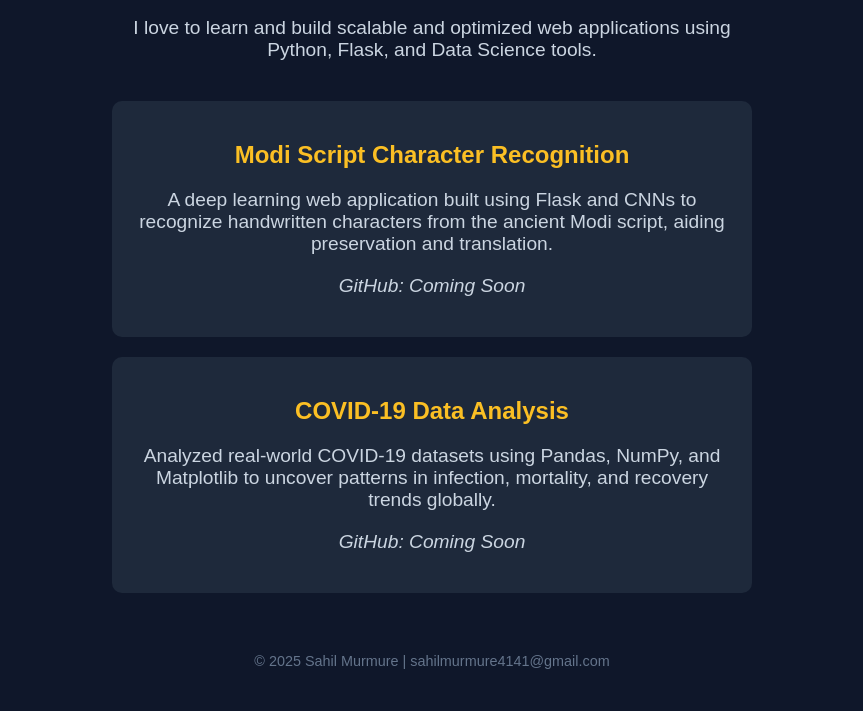
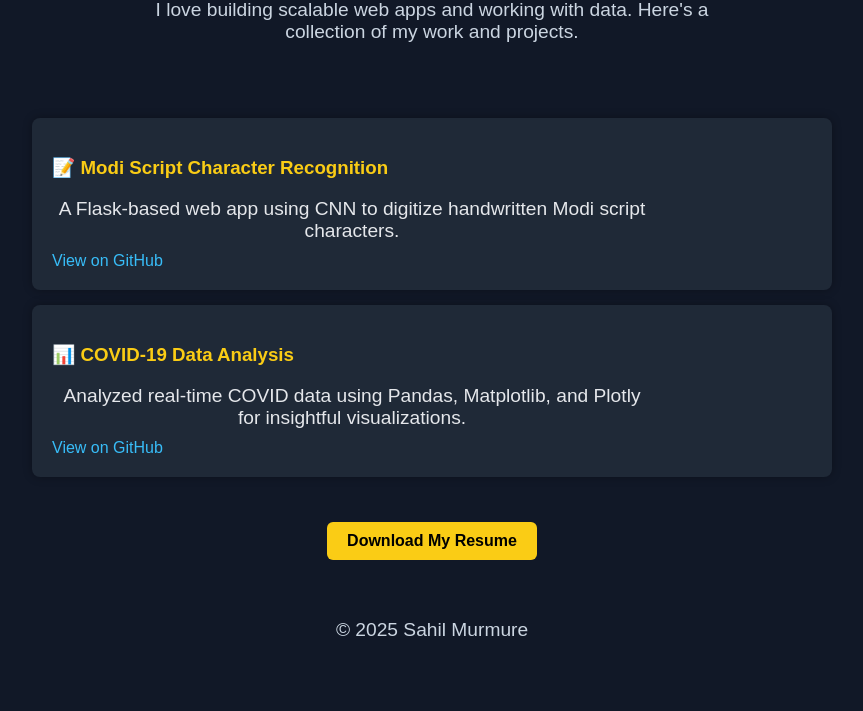
Before and after one commit to sahil6ooo/portfolio, a plain HTML site: page index.html in a window 1280 px wide. Shown: the part 142-853 px from the top of the page, without its empty margins (208-1071 px from the left). Before the commit the page ends 831 px from the top, so only its background shows below. Drawn offline with Linux system fonts and the light colour scheme.

Commit message:
Added resume download link

```diff
--- a/index.html
+++ b/index.html
@@ -3,81 +3,106 @@
 <head>
   <meta charset="UTF-8" />
   <meta name="viewport" content="width=device-width, initial-scale=1.0"/>
-  <title>Sahil Murmure - Portfolio</title>
+  <title>Sahil Murmure | Portfolio</title>
   <style>
     body {
+      margin: 0;
       font-family: Arial, sans-serif;
-      background-color: #0f172a;
+      background-color: #111827;
       color: white;
-      margin: 0;
-      padding: 0;
-    }
-    .container {
-      text-align: center;
+      display: flex;
+      flex-direction: column;
+      align-items: center;
       padding: 40px 20px;
     }
+
     h1 {
-      font-size: 3rem;
+      font-size: 2.5rem;
       color: #facc15;
+      margin-bottom: 10px;
     }
+
     p {
       font-size: 1.2rem;
       color: #cbd5e1;
+      margin-bottom: 30px;
+      text-align: center;
       max-width: 600px;
-      margin: 20px auto;
     }
+
     .projects {
-      margin-top: 40px;
-      display: flex;
-      flex-direction: column;
-      gap: 20px;
-      align-items: center;
+      margin-top: 30px;
+      width: 100%;
+      max-width: 800px;
     }
+
     .project {
-      background-color: #1e293b;
+      background-color: #1f2937;
       padding: 20px;
-      border-radius: 10px;
-      max-width: 600px;
-      width: 90%;
+      margin: 15px 0;
+      border-radius: 8px;
+      box-shadow: 0 0 10px rgba(0,0,0,0.3);
     }
-    .project h2 {
-      color: #fbbf24;
+
+    .project h3 {
+      color: #facc15;
+      margin-bottom: 10px;
     }
+
+    .project p {
+      color: #e5e7eb;
+      margin-bottom: 10px;
+    }
+
     .project a {
       color: #38bdf8;
       text-decoration: none;
     }
-    .footer {
-      text-align: center;
-      padding: 20px;
+
+    .resume-button {
+      display: inline-block;
+      margin-top: 30px;
+      padding: 10px 20px;
+      background-color: #facc15;
+      color: black;
+      font-weight: bold;
+      border-radius: 6px;
+      text-decoration: none;
+    }
+
+    .resume-button:hover {
+      background-color: #eab308;
+    }
+
+    footer {
+      margin-top: 40px;
       font-size: 0.9rem;
-      background-color: #0f172a;
-      color: #64748b;
+      color: #94a3b8;
     }
   </style>
 </head>
 <body>
-  <div class="container">
-    <h1>Sahil Murmure</h1>
-    <p>I love to learn and build scalable and optimized web applications using Python, Flask, and Data Science tools.</p>
+  <h1>Hi, I'm Sahil Murmure</h1>
+  <p>I love building scalable web apps and working with data. Here's a collection of my work and projects.</p>
 
-    <div class="projects">
-      <div class="project">
-        <h2>Modi Script Character Recognition</h2>
-        <p>A deep learning web application built using Flask and CNNs to recognize handwritten characters from the ancient Modi script, aiding preservation and translation.</p>
-        <p><em>GitHub: Coming Soon</em></p>
-      </div>
+  <div class="projects">
+    <div class="project">
+      <h3>📝 Modi Script Character Recognition</h3>
+      <p>A Flask-based web app using CNN to digitize handwritten Modi script characters.</p>
+      <a href="https://github.com/sahil6ooo/modi-script-recognition" target="_blank">View on GitHub</a>
+    </div>
 
-      <div class="project">
-        <h2>COVID-19 Data Analysis</h2>
-        <p>Analyzed real-world COVID-19 datasets using Pandas, NumPy, and Matplotlib to uncover patterns in infection, mortality, and recovery trends globally.</p>
-        <p><em>GitHub: Coming Soon</em></p>
-      </div>
+    <div class="project">
+      <h3>📊 COVID-19 Data Analysis</h3>
+      <p>Analyzed real-time COVID data using Pandas, Matplotlib, and Plotly for insightful visualizations.</p>
+      <a href="https://github.com/sahil6ooo/covid-data-analysis" target="_blank">View on GitHub</a>
     </div>
   </div>
 
-  <div class="footer">
-    &copy; 2025 Sahil Murmure | sahilmurmure4141@gmail.com
-  </div>
+  <a href="resume.pdf" download class="resume-button">Download My Resume</a>
+
+  <footer>
+    <p>© 2025 Sahil Murmure</p>
+  </footer>
 </body>
 </html>
```
Also changed, not shown: 1 other file.
